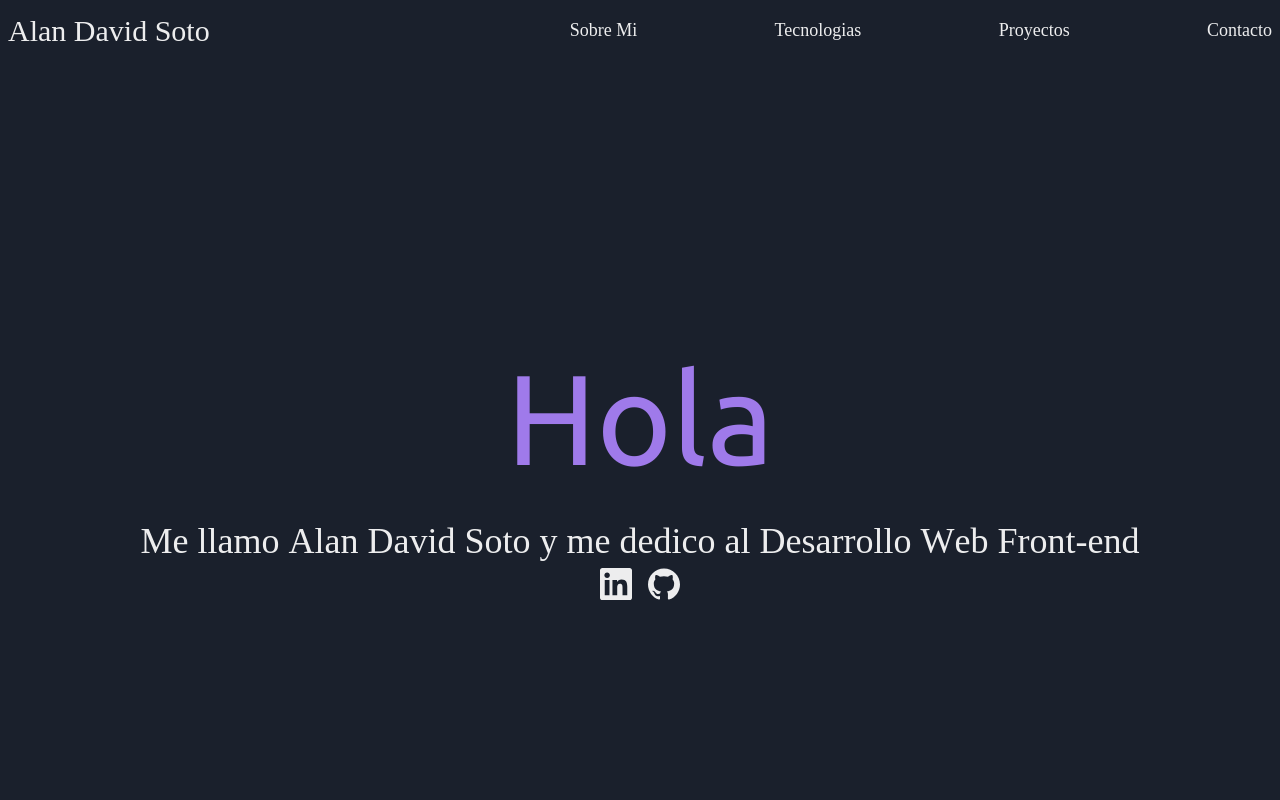
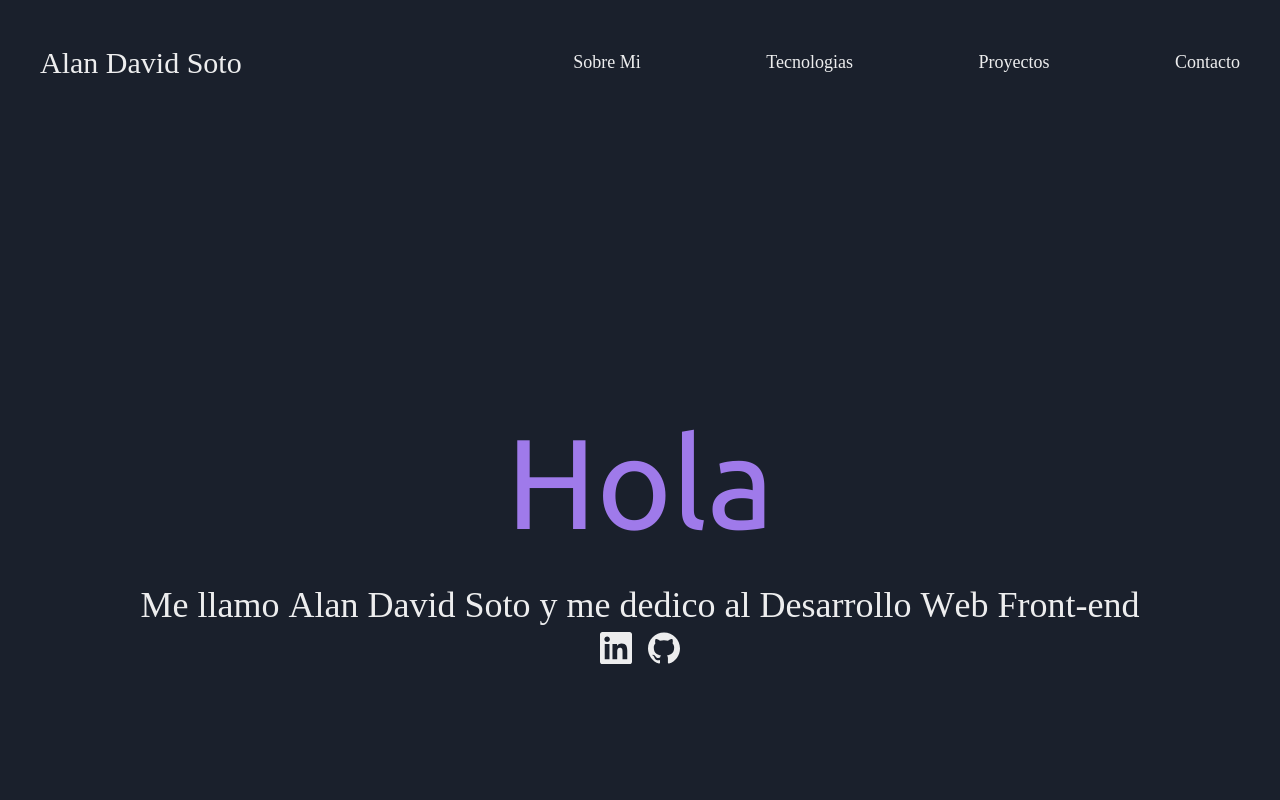
Before and after one commit to alandavidsoto/Portafolio, a React (Create React App) app: page / in a window 1280 px wide. Shown: the top 800 px of the page. Built offline with nearby package versions, Linux system fonts and the light colour scheme; a web font is replaced by a local one.

Commit message:
changed header padding

```diff
--- a/src/components/header/headerFixed.scss
+++ b/src/components/header/headerFixed.scss
@@ -7,6 +7,7 @@
   bottom: 0;
   animation: fadeInHeader 300ms linear forwards;
   z-index: 100;
+  padding: 10px !important;
 }
 @keyframes fadeInHeader {
   0% {
--- a/src/components/header/index.js
+++ b/src/components/header/index.js
@@ -1,4 +1,4 @@
-import { Box, useColorMode, useMediaQuery } from '@chakra-ui/react';
+import { Box, useMediaQuery } from '@chakra-ui/react';
 import theme from '../../theme';
 import MenuDesktop from './desktop/MenuDesktop';
 import MenuMobile from './mobile/MenuMobile';
@@ -7,12 +7,13 @@ const Header = () => {
   const [isLargerThan900] = useMediaQuery('(min-width: 900px)');
   return (
     <Box
-      padding="2"
+      as={'header'}
       display="flex"
       alignItems="center"
       justifyContent="space-between"
       fontFamily={theme.fonts.coda}
       className="header"
+      padding={isLargerThan900 ? '10' : '2'}
     >
       {isLargerThan900 ? <MenuDesktop /> : <MenuMobile />}
     </Box>
```
